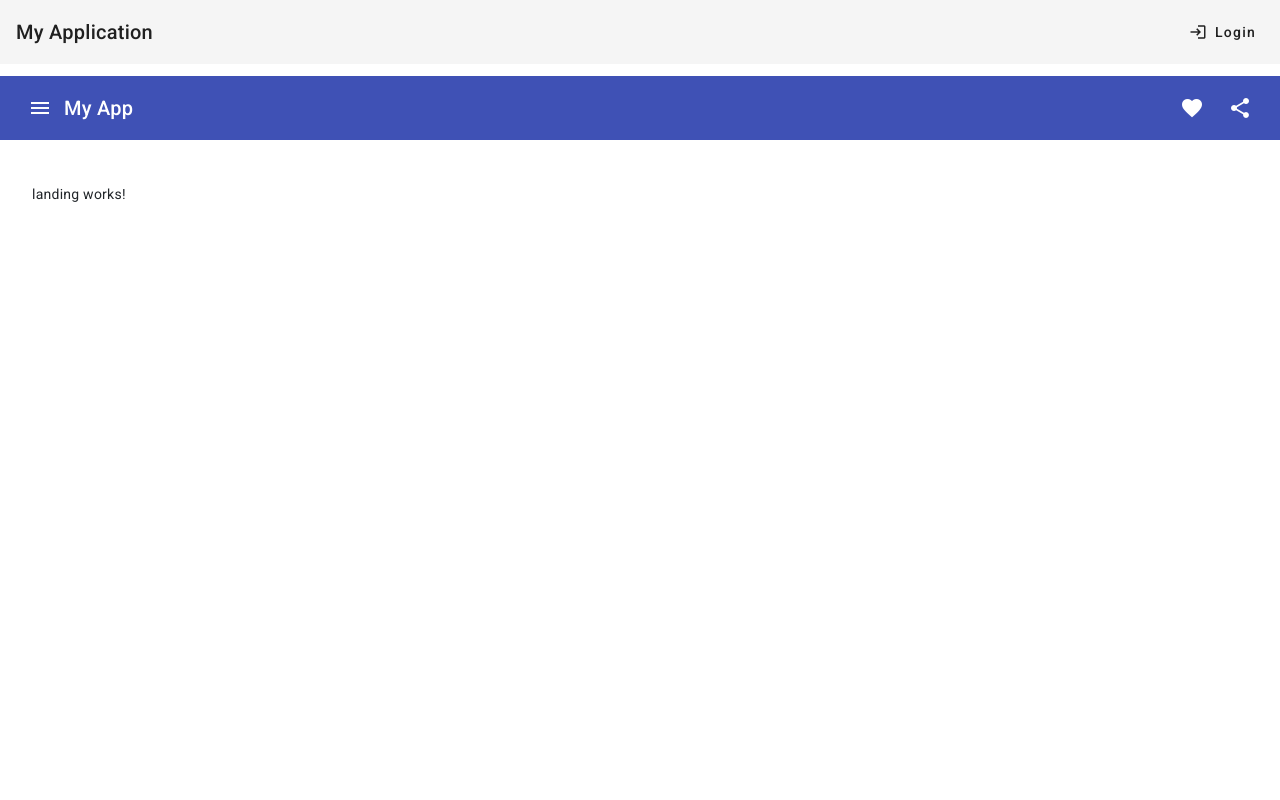
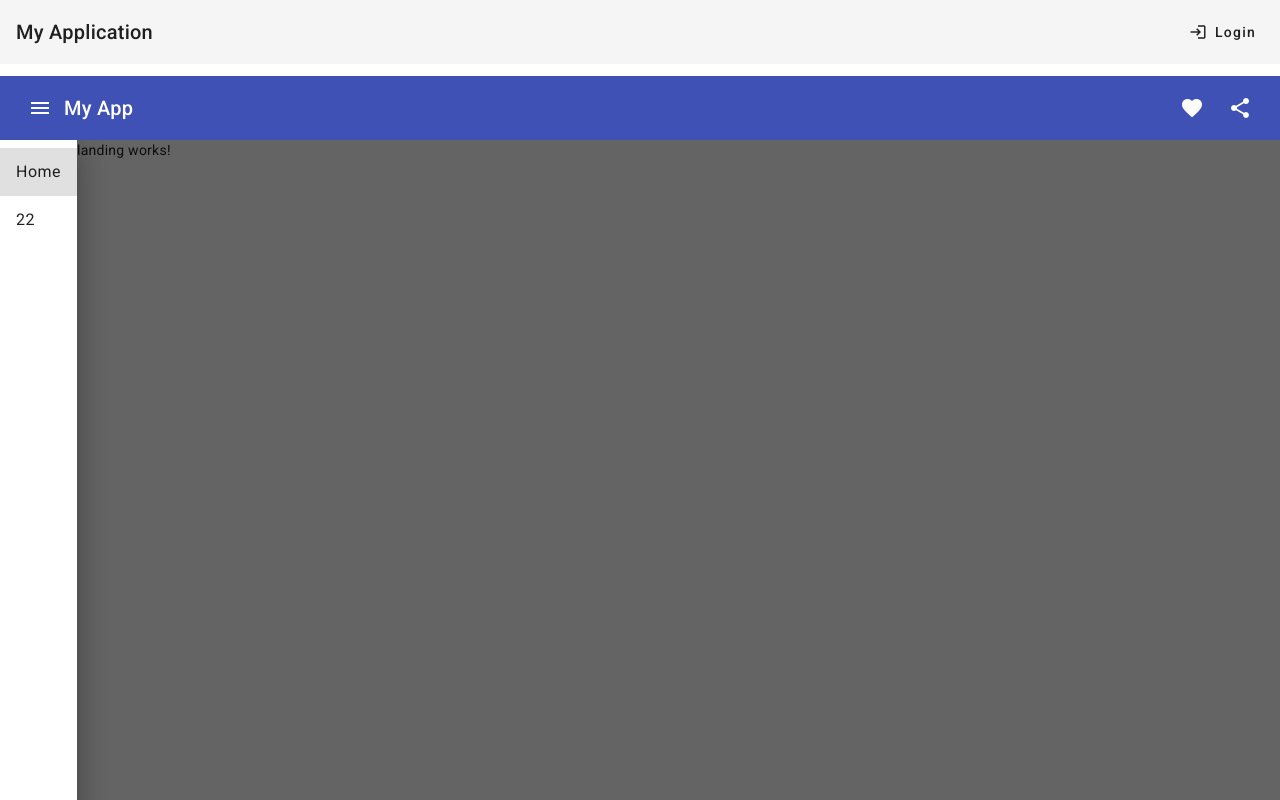
Before and after one commit to WengTina/my_app, an Angular app: page / in a window 1280 px wide. Shown: the top 800 px of the page. Built offline with nearby package versions, Linux system fonts and the light colour scheme.

Commit message:
feat: sidenav

```diff
--- a/src/app/header/header.component.html
+++ b/src/app/header/header.component.html
@@ -1,4 +1,5 @@
-<!-- <p>header works!</p> -->
+
+    <!-- <p>header works!</p> -->
 <p>
     <mat-toolbar>
       <span>My Application</span>
@@ -8,12 +9,9 @@
     </button>
     </mat-toolbar>
   </p>
-
-
-  <p>
     <mat-toolbar color="primary">
-      <button mat-icon-button class="example-icon" aria-label="Example icon-button with menu icon">
-        <mat-icon>menu</mat-icon>
+      <button mat-icon-button class="example-icon" aria-label="Example icon-button with menu icon" (click)="sideNav.toggle()">
+        <mat-icon >menu</mat-icon>
       </button>
       <span>My App</span>
       <span class="example-spacer"></span>
@@ -26,4 +24,19 @@
 
     </mat-toolbar>
 
-  </p>
+    <mat-sidenav-container>
+
+        <mat-sidenav #sideNav class="sidenav" mode="push" opened>
+            <mat-nav-list>
+                <a mat-list-item routerLink="home">Home</a>
+                <a mat-list-item routerLink="home">22</a>
+            </mat-nav-list>
+
+        </mat-sidenav>
+
+        <mat-sidenav-content class="vh-100">
+            <!-- 各個程式 route 搬到這裡 -->
+            <router-outlet></router-outlet>
+        </mat-sidenav-content>
+
+    </mat-sidenav-container>
--- a/src/app/header/header.component.ts
+++ b/src/app/header/header.component.ts
@@ -1,5 +1,5 @@
 import { Component } from '@angular/core';
-
+import { MatDrawerToggleResult, MatSidenav } from '@angular/material/sidenav';
 @Component({
   selector: 'app-header',
   templateUrl: './header.component.html',
```
Also changed, not shown: src/app/app.module.ts (+3 -11 lines), src/app/shared/meterial/meterial.module.ts (+44 -9 lines).
